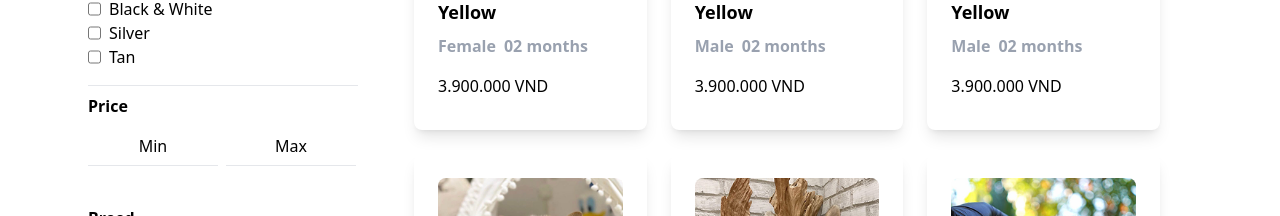
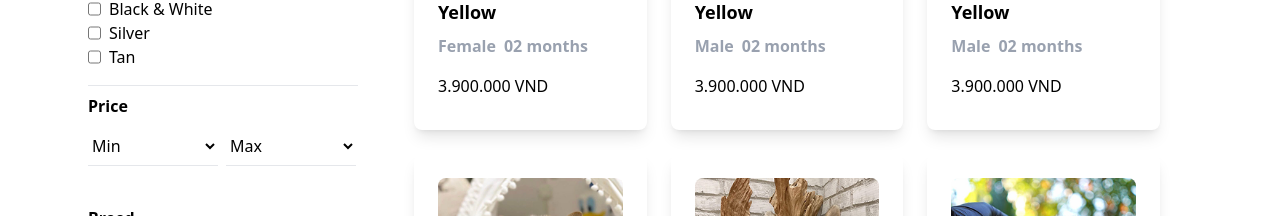
Before and after one commit to Jessica-Agorye/Monito, a React (Vite) app: page / in a window 1280 px wide. Shown: the part 937-1153 px from the top of the page. Built offline with nearby package versions, Linux system fonts and the light colour scheme.

Commit message:
added select button for min and max filter

```diff
--- a/src/component/DesktopFilter.jsx
+++ b/src/component/DesktopFilter.jsx
@@ -70,12 +70,28 @@ const DesktopFilter = ({ selected, onChange }) => {
           <div className=" mt-4 border-t-1 border-gray-200 ">
             <p className="font-bold pt-2">Price</p>
             <div className="mt-2 space-x-2">
-              <button className="  border-gray-200 w-[130px] h-[40px] border-b-1">
+              {/* <button className="  border-gray-200 w-[130px] h-[40px] border-b-1">
                 <p> Min </p>
-              </button>
-              <button className="  border-gray-200 w-[130px] h-[40px] border-b-1">
-                <p> Max</p>
-              </button>
+              </button> */}
+
+              <select
+                name="priceSelection"
+                id="price-selection"
+                className="  border-gray-200 w-[130px] h-[40px] border-b-1 focus:outline-none"
+              >
+                <option value="">Min</option>
+                <option value="dog">Dog</option>
+                <option value="cat">Cat</option>
+              </select>
+              <select
+                name="priceSelection"
+                id="price-selection"
+                className="  border-gray-200 w-[130px] h-[40px] border-b-1 focus:outline-none"
+              >
+                <option value="">Max</option>
+                <option value="dog">Dog</option>
+                <option value="cat">Cat</option>
+              </select>
             </div>
           </div>
         </div>
```
